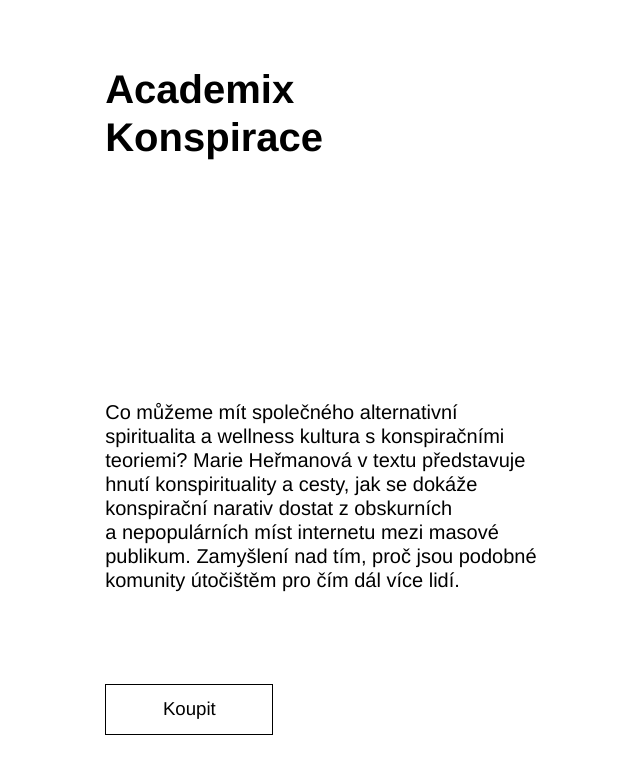
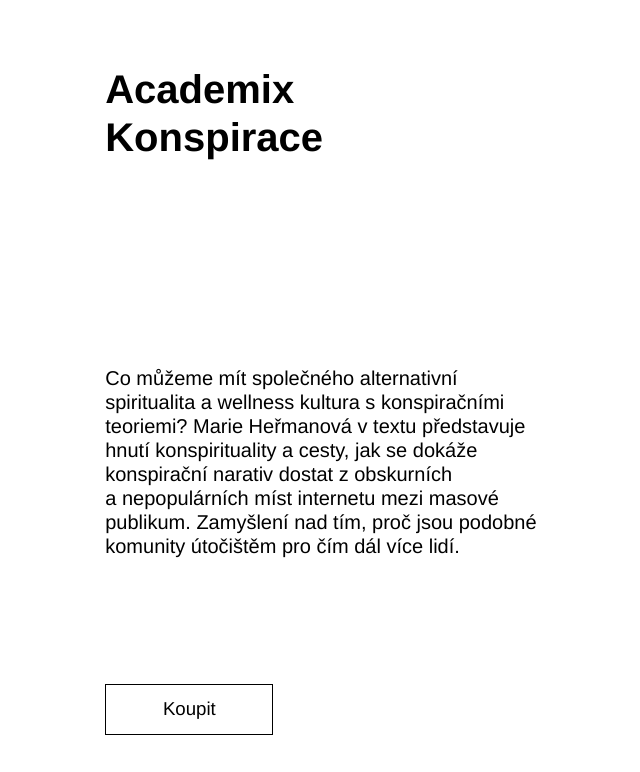
Before and after one commit to PaajaE/academix-revue, a plain HTML site: page src/index.html in a window 1280 px wide. Shown: the top 772 px of the page, without its empty margins (0-640 px from the left). Drawn offline with Linux system fonts and the light colour scheme.

Commit message:
section-1-smaller-title

```diff
--- a/src/style.css
+++ b/src/style.css
@@ -112,14 +112,14 @@
 }
 
 .section-1-content h1 {
-  flex: 0 0 50%;
-  height: 50%;
+  flex: 0 0 45%;
+  height: 45%;
   width: 24.22vw;
 }
 
 .section-1-content-text {
-  flex: 0 0 50%;
-  height: 50%;
+  flex: 0 0 55%;
+  height: 55%;
   width: 34.4vw;
   display: flex;
   flex-direction: column;
```
